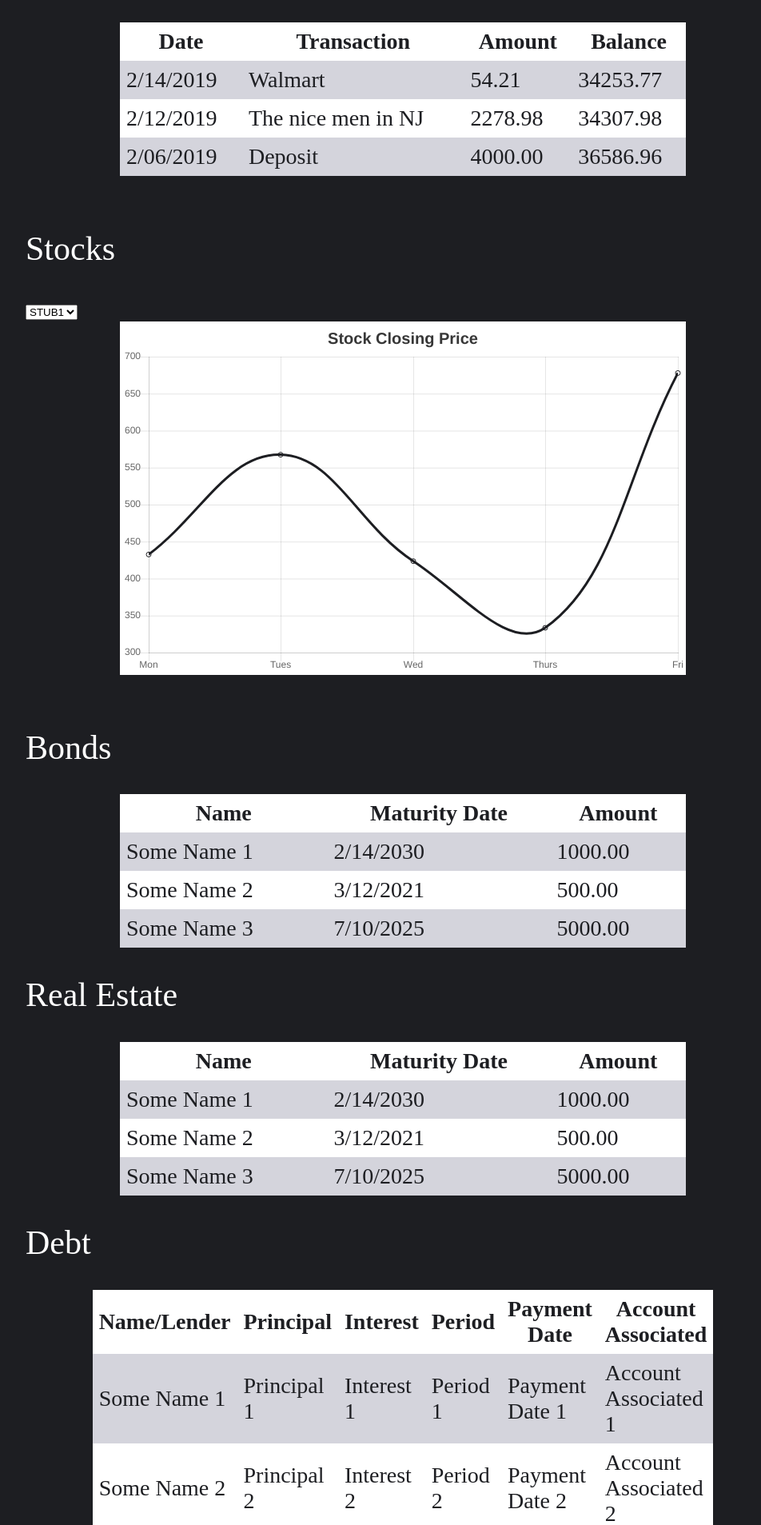
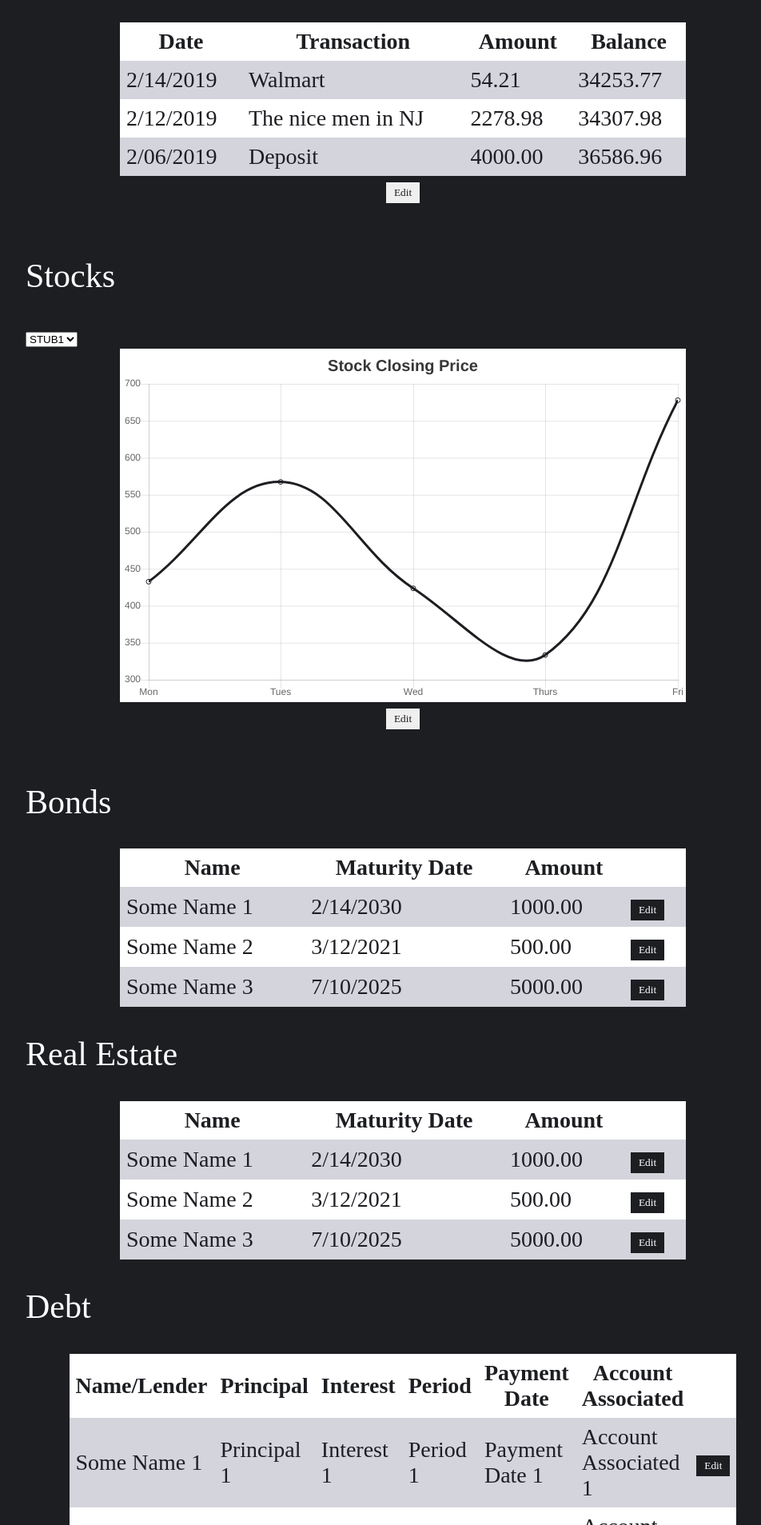
Before and after one commit to longarms07/monyy, a Flask app: page / in a window 1280 px wide. Shown: the part 1011-2918 px from the top of the page at 80% size, without its empty margins (286-1238 px from the left). Run offline with Flask 2, Linux system fonts and the light colour scheme; some libraries are stand-ins or nearby versions.

Commit message:
added edit buttons

```diff
--- a/monyy/static/style.css
+++ b/monyy/static/style.css
@@ -98,3 +98,16 @@ td, th {
 tr:nth-child(even) {
   background-color: #d4d4dc;
 }
+
+button {
+    backrgound-color: #d4d4dc;
+    border: none;
+    padding: 5px 10px;
+    font-family: "Times New Roman", Times, serif;
+    color: #1d1e22;
+}
+
+.button-table {
+    background-color: #1d1e22;
+    color: white;
+}
--- a/monyy/templates/index.html
+++ b/monyy/templates/index.html
@@ -171,6 +171,8 @@
                         <td>36586.96</td>
                     </tr>
                 </table>
+
+                <button>Edit</button>
             </center>
 
             <br/>
@@ -189,6 +191,8 @@
                 <div class="chart">
                     <canvas id="chart-stocks" width="800" height="500"></canvas>
                 </div>
+
+                <button>Edit</button>
             </center>
 
             <br/>
@@ -206,17 +210,20 @@
                         <td>Some Name 1</td>
                         <td>2/14/2030</td>
                         <td>1000.00</td>
+                        <td><button class="button-table">Edit</button></td>
                     </tr>
                     <tr>
                         <td>Some Name 2</td>
                         <td>3/12/2021</td>
                         <td>500.00</td>
+                        <td><button class="button-table">Edit</button></td>
 
                     </tr>
                     <tr>
                         <td>Some Name 3</td>
                         <td>7/10/2025</td>
                         <td>5000.00</td>
+                        <td><button class="button-table">Edit</button></td>
                     </tr>
                 </table>
             </center>
@@ -234,17 +241,20 @@
                         <td>Some Name 1</td>
                         <td>2/14/2030</td>
                         <td>1000.00</td>
+                        <td><button class="button-table">Edit</button></td>
                     </tr>
                     <tr>
                         <td>Some Name 2</td>
                         <td>3/12/2021</td>
                         <td>500.00</td>
+                        <td><button class="button-table">Edit</button></td>
 
                     </tr>
                     <tr>
                         <td>Some Name 3</td>
                         <td>7/10/2025</td>
                         <td>5000.00</td>
+                        <td><button class="button-table">Edit</button></td>
                     </tr>
                 </table>
             </center>
@@ -276,6 +286,7 @@
                         <td>Period 1</td>
                         <td>Payment Date 1</td>
                         <td>Account Associated 1</td>
+                        <td><button class="button-table">Edit</button></td>
                     </tr>
                     <tr>
                         <td>Some Name 2</td>
@@ -284,6 +295,7 @@
                         <td>Period 2</td>
                         <td>Payment Date 2</td>
                         <td>Account Associated 2</td>
+                        <td><button class="button-table">Edit</button></td>
                     </tr>
                     <tr>
                         <td>Some Name 3</td>
@@ -292,6 +304,7 @@
                         <td>Period 3</td>
                         <td>Payment Date 3</td>
                         <td>Account Associated 3</td>
+                        <td><button class="button-table">Edit</button></td>
                     </tr>
                 </table>
             </center>
```
